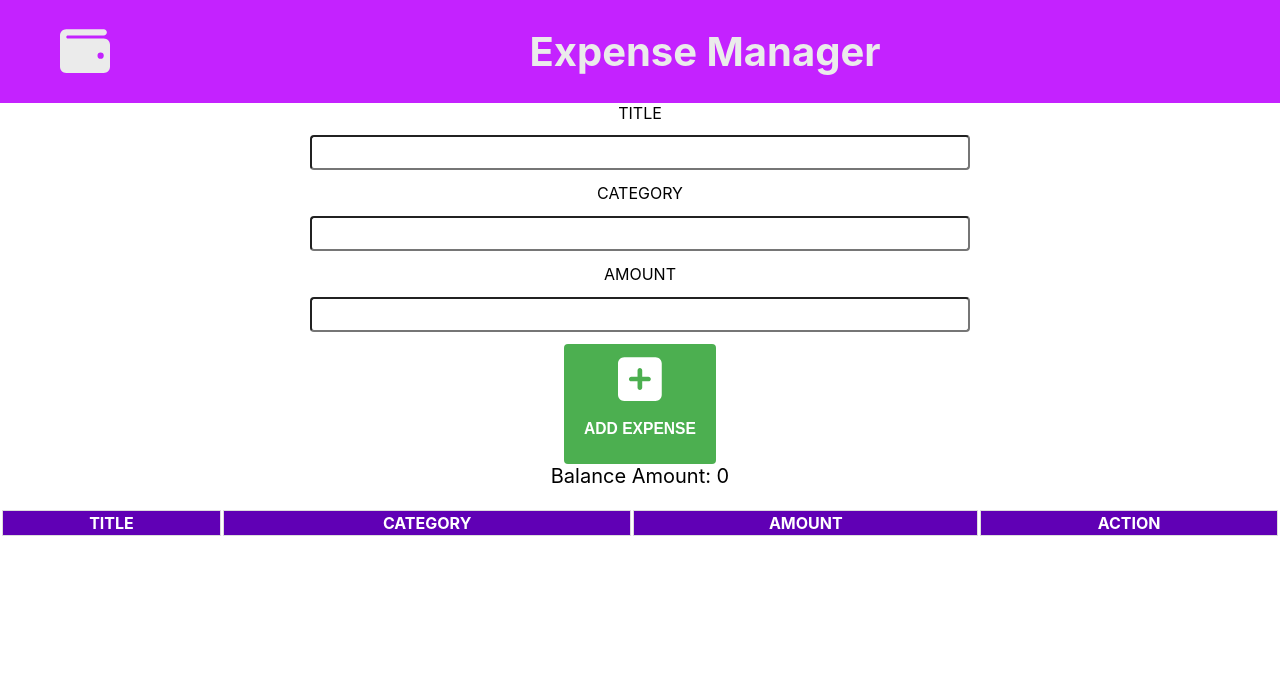
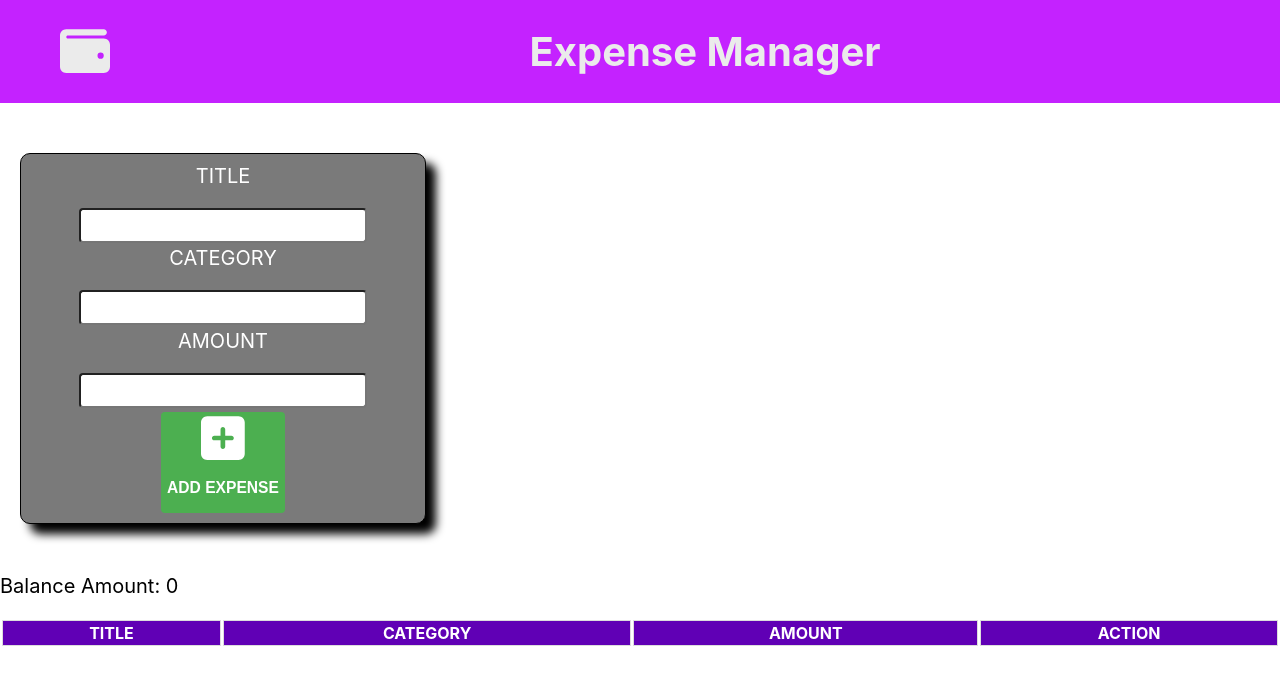
Before and after one commit to joey2310/Expense_Calculator_Project, a React (Create React App) app: page / in a window 1280 px wide. Shown: the top 684 px of the page. Built offline with nearby package versions, Linux system fonts and the light colour scheme.

Commit message:
form input changed

```diff
--- a/src/App.css
+++ b/src/App.css
@@ -1,7 +1,3 @@
-.App {
-  text-align: center;
-}
-
 .App-header{
   display: flex;
   color: rgb(235, 235, 235);
@@ -14,6 +10,7 @@
   width: 100%;
   cursor:pointer;
   font-size: 20px;
+  text-align: center;
 }
 
 .walleticon{
@@ -23,23 +20,24 @@
   margin-left: 40px;
 }
 
-.form{
-display: flex;
-flex-direction: column;
-align-items: center;
-width: 300px;
-margin-bottom: 20px;
-}
-
-.label{
-  margin-bottom: 5px;
+.forminpt{
+width: 30%;
+margin: 50px 20px;
+padding: 10px;
+border: 1px solid #000000;
+border-radius: 10px;
+background-color: #7a7a7a;
+box-shadow: 10px 10px 10px rgb(0, 0, 0);
+text-align: center;
+color: rgb(255, 255, 255);
+font-size: 20px;
 }
 
 input{
   text-align: center;
-  width: 50%;
+  width: 70%;
   padding: 8px;
-  margin-top: 1%;
+  margin-top: 20px;
   margin-bottom: 1%;
   border-radius: 4px;
   color: rgb(0, 0, 0);
@@ -48,7 +46,7 @@ input{
 button {
   background-color: #4caf50;
   color: white;
-  padding: 10px 20px;
+  padding: px 10px;
   border: none;
   border-radius: 4px;
   cursor: pointer;
--- a/src/App.js
+++ b/src/App.js
@@ -36,6 +36,7 @@ const ExpenseForm =({onAddExpense}) =>{
 
 return(
   <form onSubmit={handleSubmit}>
+    <div className='forminpt'>
         <div>
           <label className='title'>TITLE<br/></label>
           <input type='text' value={title} onChange={(e) => setTitle(e.target.value)}/>
@@ -49,6 +50,7 @@ return(
         <input type='number'value={amount} onChange={(e) => setAmount(e.target.value)}/>
         </div>
       <button type='submit'><FontAwesomeIcon className='addbtn' icon={['fas', 'fa-square-plus']} /> <h3>ADD EXPENSE</h3></button>
+      </div>
       </form>
 )
 }
```
